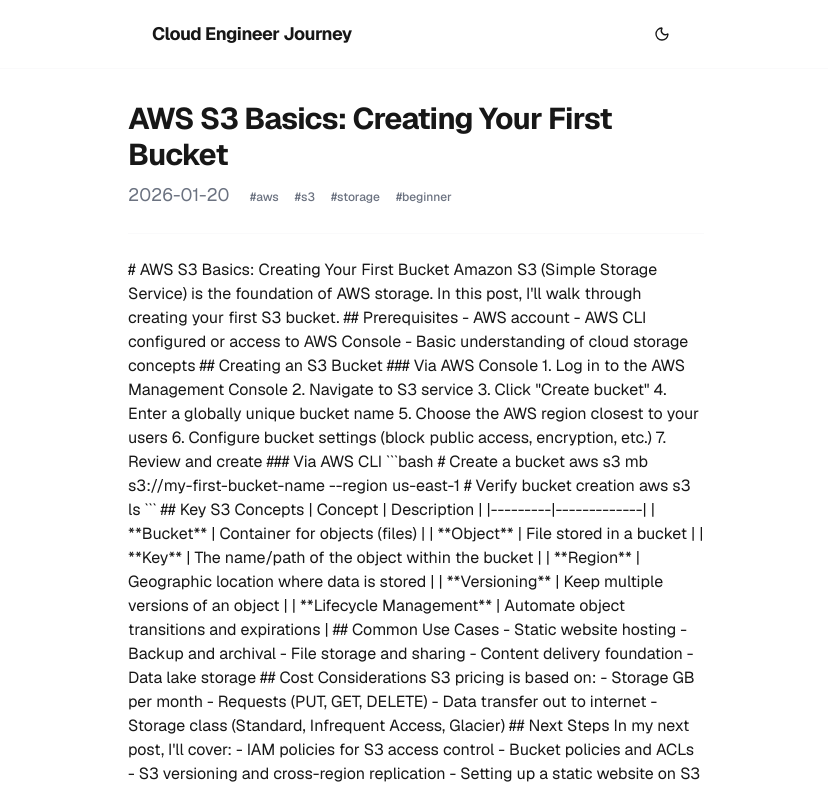
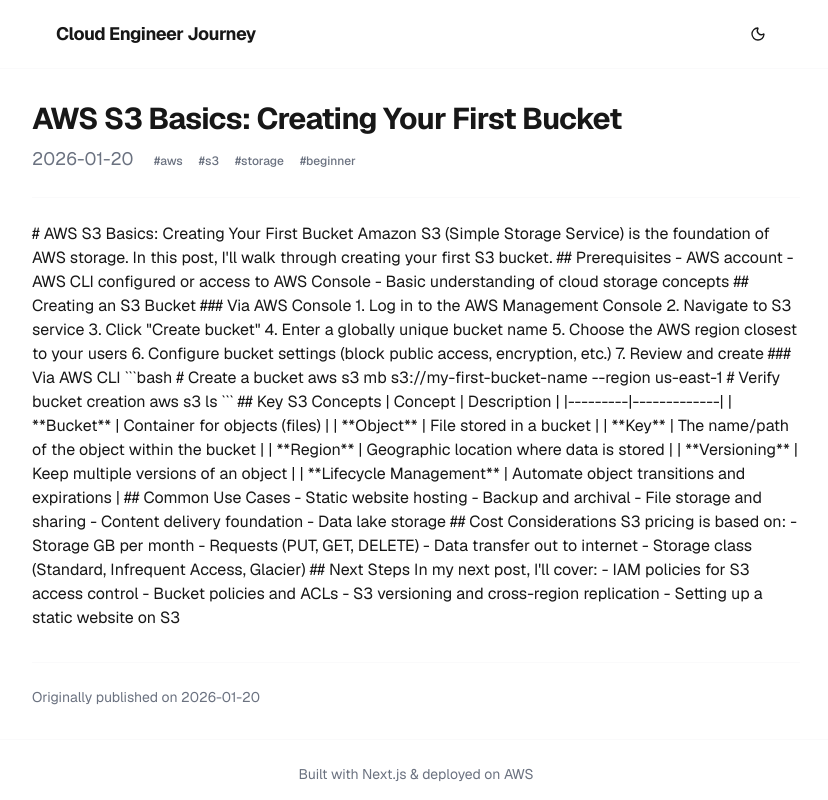
Before and after one commit to gsvaliente/blog, a Next.js app: page /blog/aws-s3-basics in a window 1280 px wide. Shown: the top 800 px of the page, without its empty margins (224-1052 px from the left). Built offline with nearby package versions, Linux system fonts and the light colour scheme.

Commit message:
Fixed the width of the contents

```diff
--- a/src/app/blog/[slug]/page.tsx
+++ b/src/app/blog/[slug]/page.tsx
@@ -33,7 +33,7 @@
   const { title, date, tags } = post.data;
 
   return (
-    <article className="prose max-w-xl mx-auto py-8 font-sans">
+    <article className="prose max-w-3xl mx-auto py-8 font-sans">
       <header className="mb-6 border-b pb-6 border-border/20">
         <h1 className="text-3xl font-bold tracking-tight mb-2">{title}</h1>
         <p className="text-muted-foreground text-lg">
--- a/src/app/blog/page.tsx
+++ b/src/app/blog/page.tsx
@@ -26,7 +26,7 @@
   const posts = getPosts();
 
   return (
-    <main className="prose max-w-xl mx-auto py-8 font-sans">
+    <main className="prose max-w-3xl mx-auto py-8 font-sans">
       <h1 className="text-3xl font-bold tracking-tight mb-6">Blog</h1>
 
       <nav className="mb-8" aria-label="Blog navigation">
--- a/src/app/layout.tsx
+++ b/src/app/layout.tsx
@@ -33,7 +33,7 @@
       <body className="min-h-full flex flex-col">
         <ThemeProvider attribute="class" defaultTheme="system" enableSystem>
           <header className="border-b border-border/20 py-4">
-            <nav className="max-w-xl mx-auto px-6 flex items-center justify-between font-sans">
+            <nav className="max-w-3xl mx-auto px-6 flex items-center justify-between font-sans">
               <Link href="/" className="text-lg font-bold tracking-tight">
                 Cloud Engineer Journey
               </Link>
--- a/src/app/page.tsx
+++ b/src/app/page.tsx
@@ -2,7 +2,7 @@
 
 export default function Home() {
   return (
-    <main className="prose max-w-xl mx-auto py-16 font-sans">
+    <main className="prose max-w-3xl mx-auto py-16 font-sans">
       <h1 className="text-4xl font-bold tracking-tight mb-4">
         Cloud Engineer Journey
       </h1>
```
